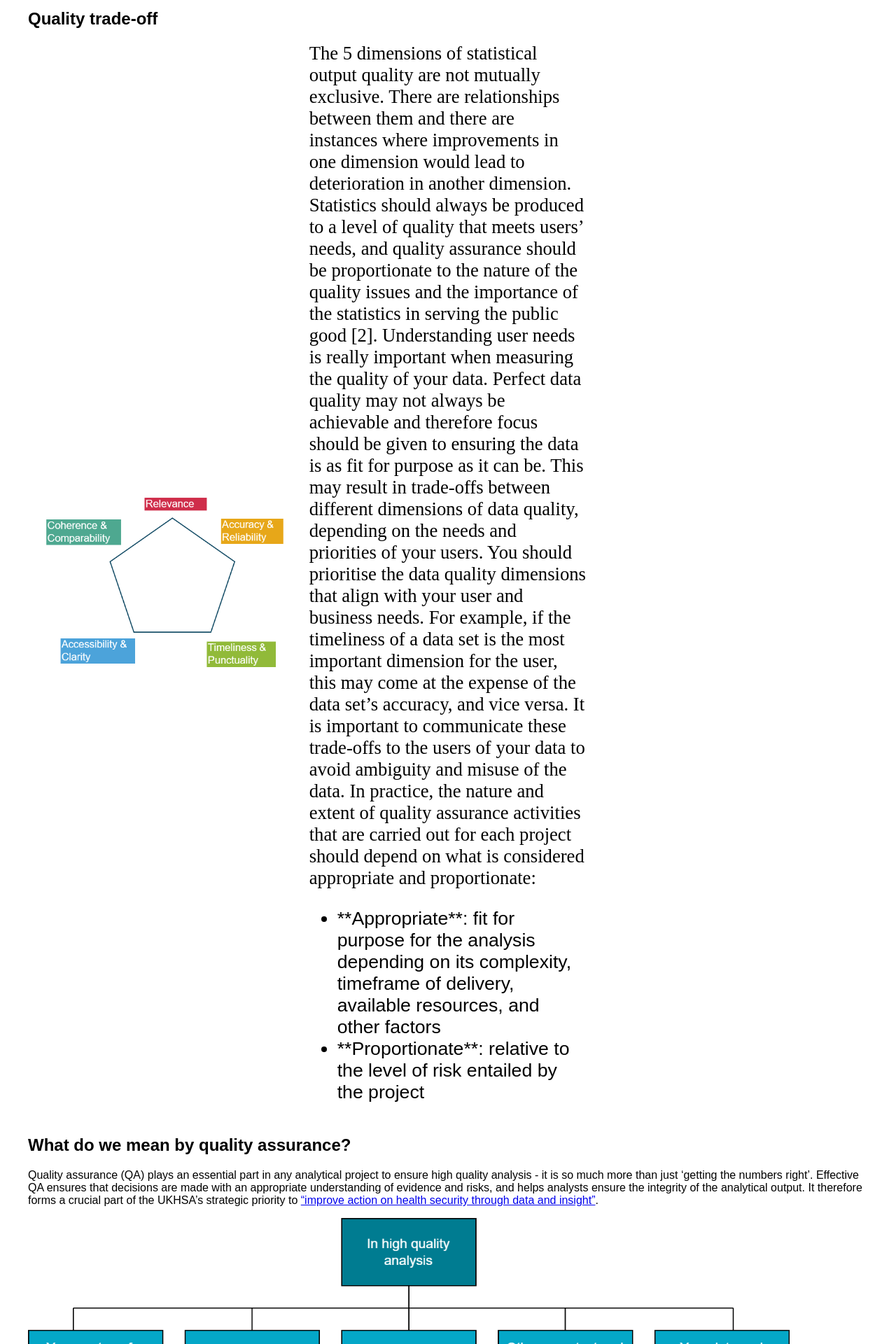
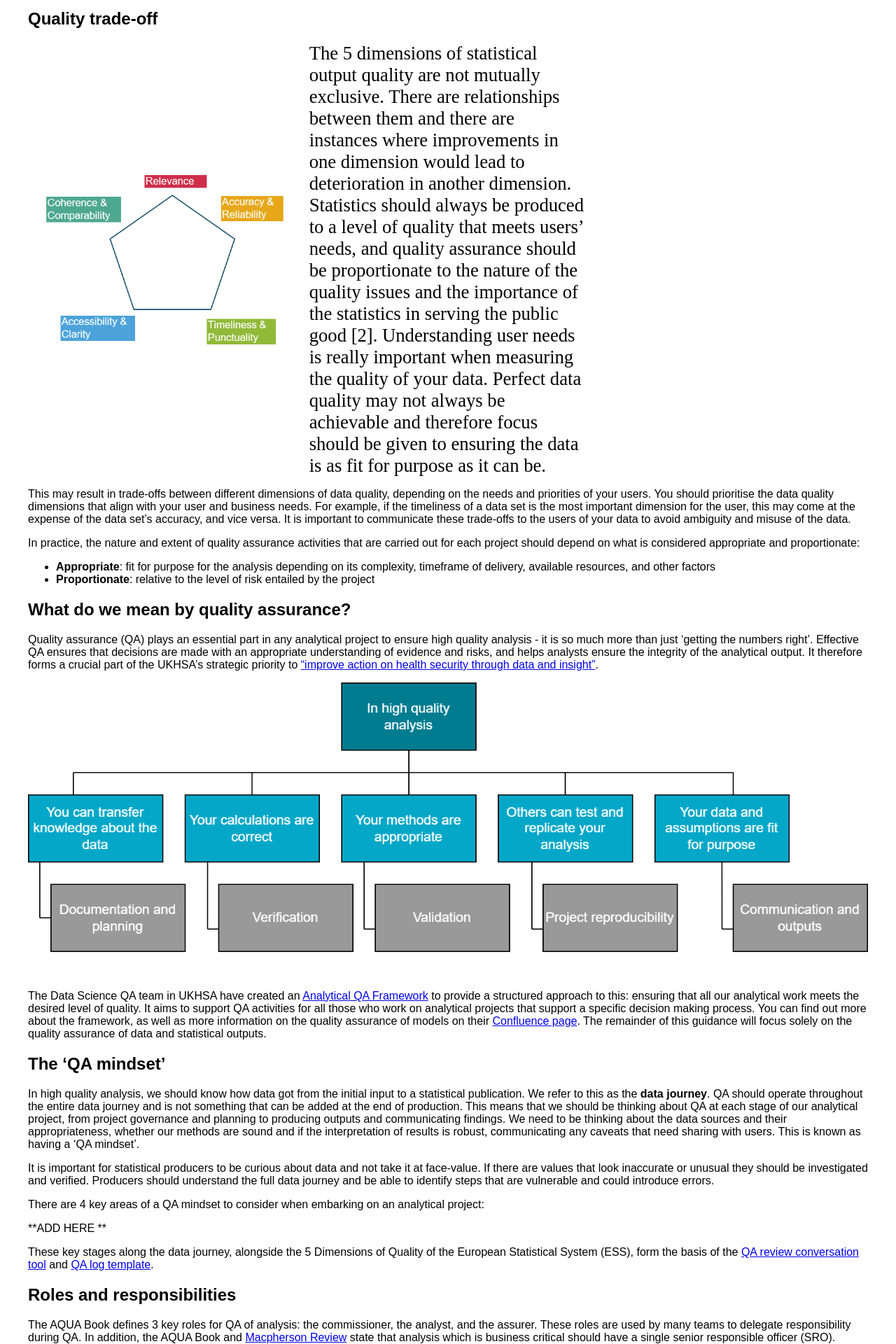
Before and after one commit to BenCuff/github-pages-test, a Jekyll site: the page built from docs/quality-assurance.md, in a window 1280 px wide. Shown: the part 1216-3136 px from the top of the page at 70% size. Built offline with Jekyll 4.4.1, drawn with Linux system fonts in a browser that asks for light colours.

Commit message:
Another fix for images side by side to text

```diff
--- a/docs/assets/styles.css
+++ b/docs/assets/styles.css
@@ -70,7 +70,7 @@ body{
   margin: 0 auto 0 auto;
 }
 
-p, h1, h2, h3, h4, h5, button, ul, ol{
+p, h1, h2, h3, h4, h5, ul, ol{
   font-family: sans-serif;
 }
 
--- a/docs/quality-assurance.md
+++ b/docs/quality-assurance.md
@@ -103,16 +103,16 @@ Click on the tabs below to find about more about each of the dimensions.
 The 5 dimensions of statistical output quality are not mutually exclusive. There are relationships between them and there are instances where improvements in one dimension would lead to deterioration in another dimension. Statistics should always be produced to a level of quality that meets users’ needs, and quality assurance should be proportionate to the nature of the quality issues and the importance of the statistics in serving the public good [2].
 
 Understanding user needs is really important when measuring the quality of your data. Perfect data quality may not always be achievable and therefore focus should be given to ensuring the data is as fit for purpose as it can be.
+     </div>
+  </div>
 
 This may result in trade-offs between different dimensions of data quality, depending on the needs and priorities of your users. You should prioritise the data quality dimensions that align with your user and business needs. For example, if the timeliness of a data set is the most important dimension for the user, this may come at the expense of the data set’s accuracy, and vice versa. It is important to communicate these trade-offs to the users of your data to avoid ambiguity and misuse of the data.
 
 In practice, the nature and extent of quality assurance activities that are carried out for each project should depend on what is considered appropriate and proportionate:
 <ul style="list-style-type:disc;">
-<li>**Appropriate**: fit for purpose for the analysis depending on its complexity, timeframe of delivery, available resources, and other factors</li>
-<li>**Proportionate**: relative to the level of risk entailed by the project</li>
+<li><b>Appropriate</b>: fit for purpose for the analysis depending on its complexity, timeframe of delivery, available resources, and other factors</li>
+<li><b>Proportionate</b>: relative to the level of risk entailed by the project</li>
 </ul>
-     </div>
-  </div>
 
 ## What do we mean by quality assurance?
 Quality assurance (QA) plays an essential part in any analytical project to ensure high quality analysis - it is so much more than just ‘getting the numbers right'. Effective QA ensures that decisions are made with an appropriate understanding of evidence and risks, and helps analysts ensure the integrity of the analytical output. It therefore forms a crucial part of the UKHSA's strategic priority to ["improve action on health security through data and insight"](https://www.gov.uk/government/publications/ukhsa-strategic-plan-2023-to-2026/ukhsa-strategic-plan-2023-to-2026-executive-summary).
```
